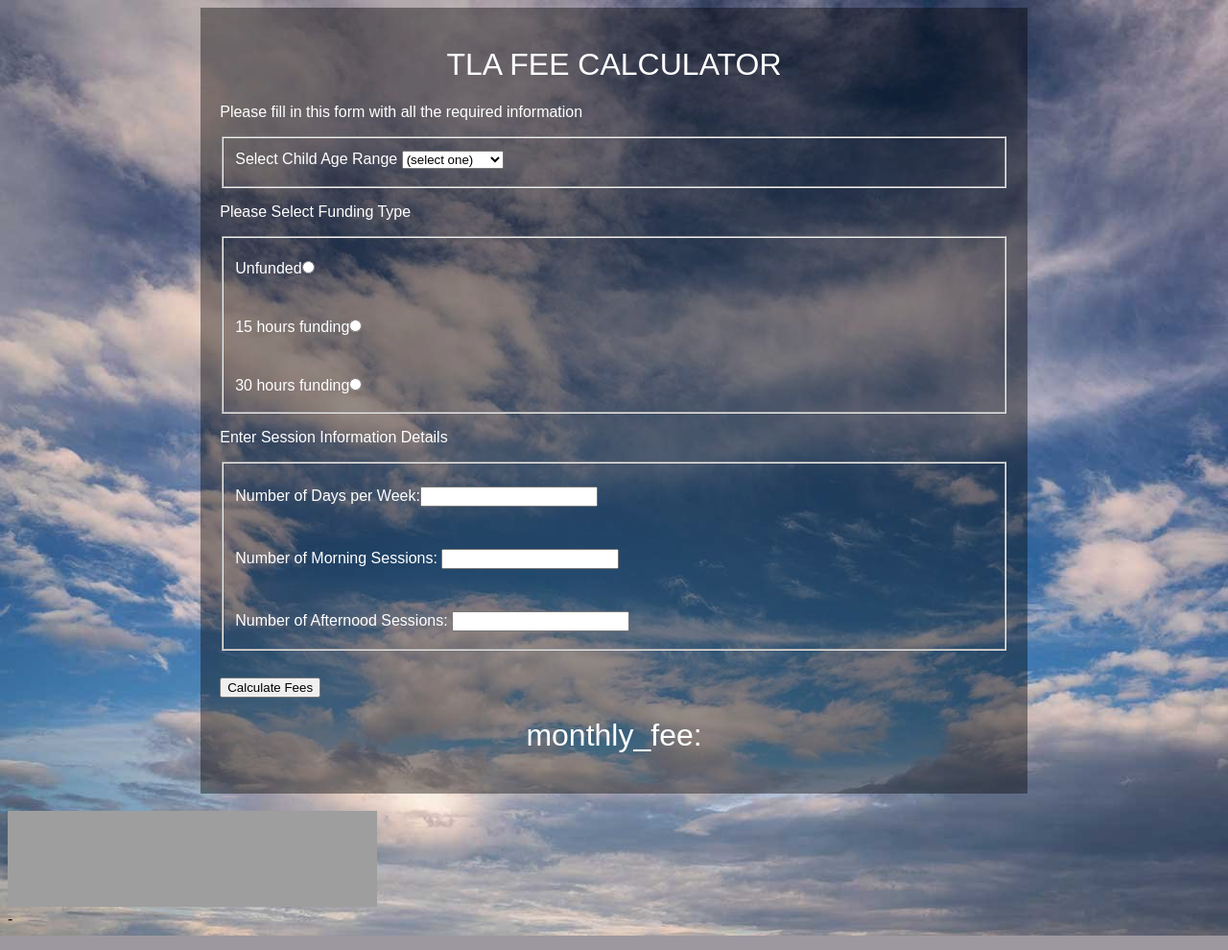
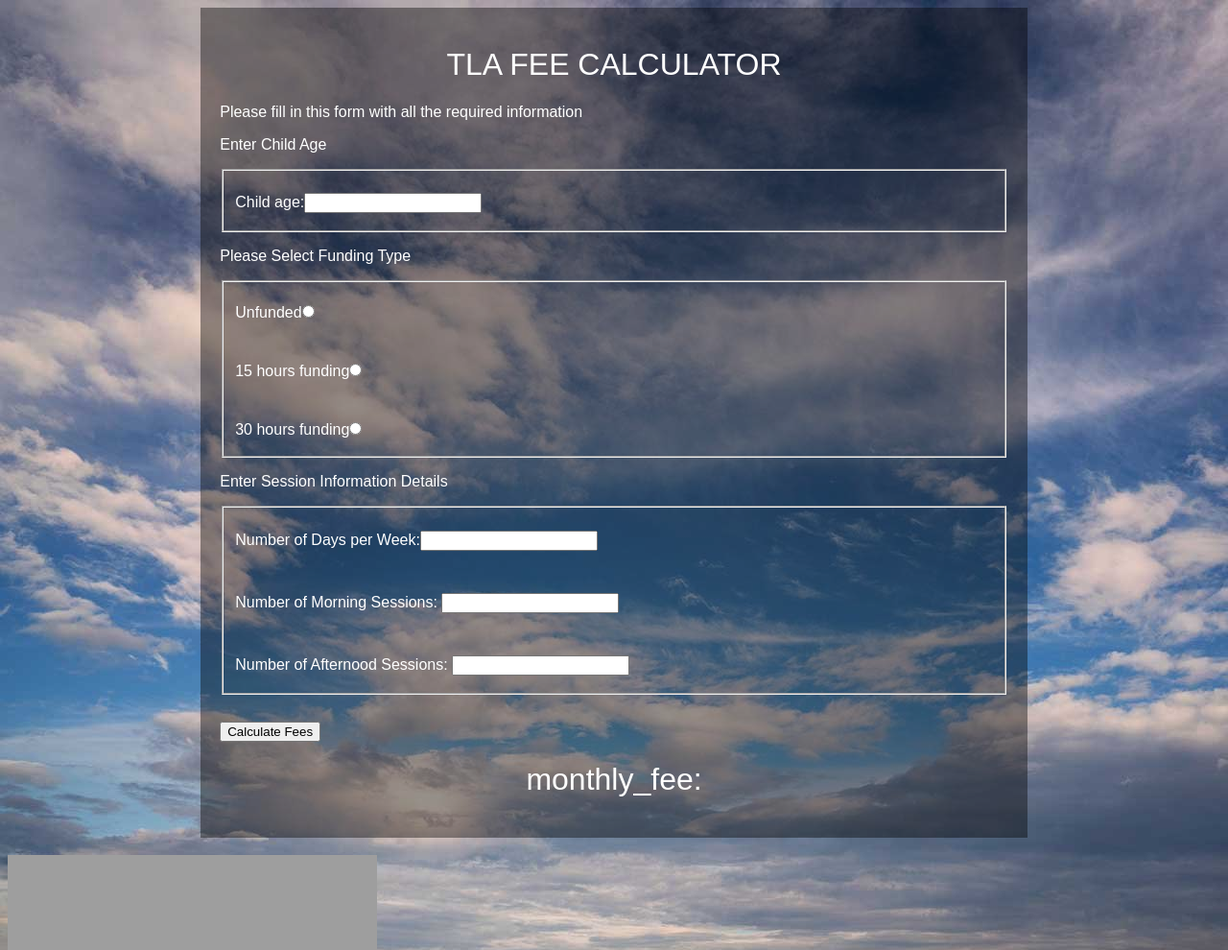
Before and after one commit to Countertech1984/TLA-FEE-MANAGEMENT-SYSTEM, a Flask app: page / in a window 1280 px wide. Shown: the top 990 px of the page at 96% size. Run offline with Flask 3, Linux system fonts and the light colour scheme; grey boxes are pictures that could not be loaded.

Commit message:
Update index.html

```diff
--- a/template/index.html
+++ b/template/index.html
@@ -12,15 +12,9 @@
 			<h1>TLA FEE CALCULATOR</h1>
 			<p>Please fill in this form with all the required information</p>
 			<form method="POST" action="https://countertech1984.github.io/TLA-FEE-MANAGEMENT-SYSTEM/dbconnector.py">   <!--  TODO: CHECKLOCATION UPDATES-->
-
+			<p>Enter Child Age</p>
 				<fieldset>
-					<label for="list id">Select Child Age Range
-						<select id="list id" name="child age">
-							<option value="">(select one)</option>
-							<option value="1">Under 2 years</option>
-							<option value="2">2 to 3 years</option>															<!-- Drop down list input example-->
-							<option value="3">3 to 5 years</option>
-						</select>
+					<label for="child_age">Child age:<input id = "child_age" name = "child_age" type = "number"/>
 					</label>
 				</fieldset>
 			<p>Please Select Funding Type</p>
```
